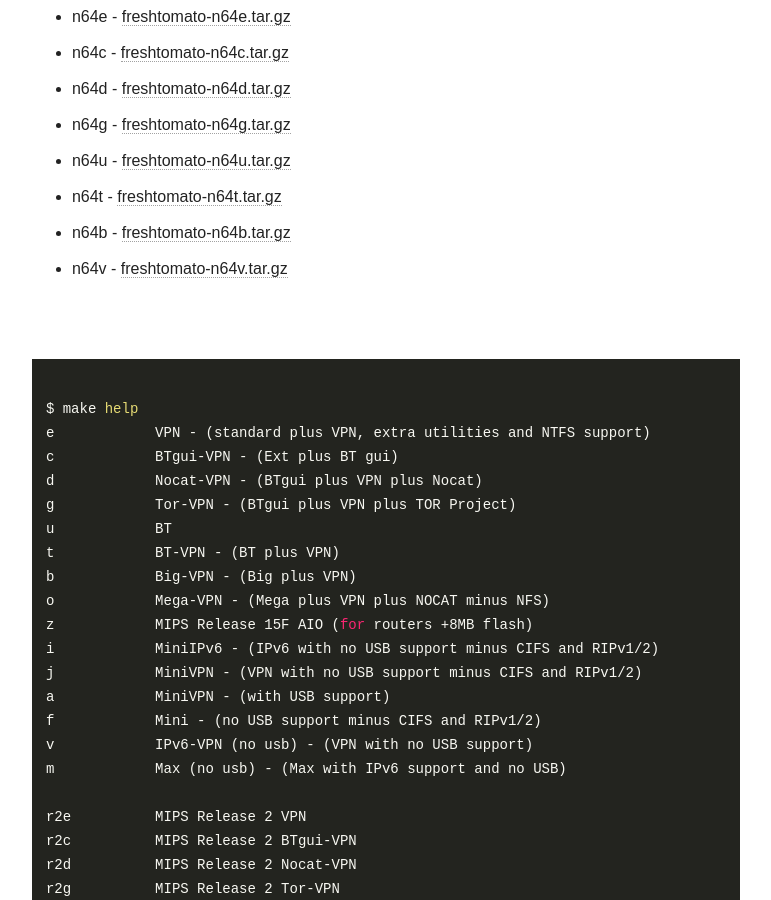
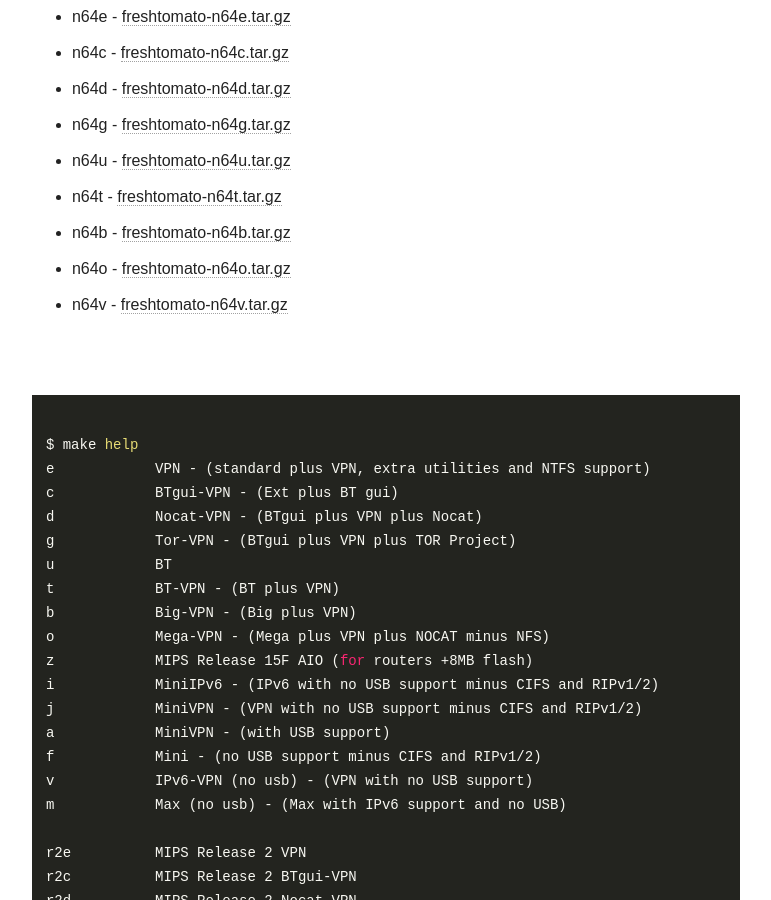
Before and after one commit to oglopss/freshtomato-mips-ci-jekyll, a Jekyll site: the page built from index.html, in a window 1280 px wide and 900 px high, scrolled down 1603 px. Shown: the whole window, without its empty margins (254-1025 px from the left). Built offline with Jekyll 4.4.1, drawn with Linux system fonts in a browser that asks for light colours; nearby versions of some CDN libraries.

Commit message:
Travis build 16 n64o pushed to gh-pages

```diff
--- a/_data/ss.yml
+++ b/_data/ss.yml
@@ -35,3 +35,4 @@
   - 0033 n64t freshtomato-n64t.tar.gz
   - 0034 n64b freshtomato-n64b.tar.gz
   - 0036 n64v freshtomato-n64v.tar.gz
+  - 0035 n64o freshtomato-n64o.tar.gz
```
Also changed, not shown: 1 other file.
